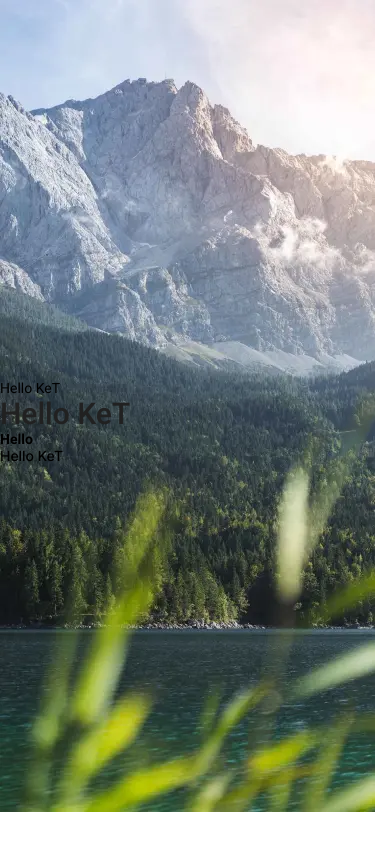
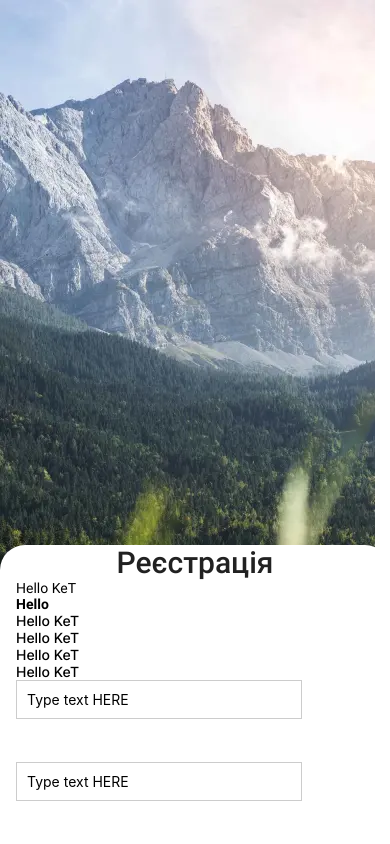
Before and after one commit to VIlliaV/hw-native, a React Native app: screen / in a window 390 px wide. Built offline with nearby package versions, Linux system fonts and the light colour scheme.

Commit message:
ADD || screen

```diff
--- a/App.js
+++ b/App.js
@@ -1,17 +1,12 @@
 import { StatusBar } from "expo-status-bar";
-import {
-  Text,
-  View,
-  ImageBackground,
-  Platform,
-  StyleSheet,
-} from "react-native";
+import { Text, View, ImageBackground, Platform } from "react-native";
 
 import { useFonts } from "expo-font";
 import { styles } from "./style/styles";
 
 import back_ground from "./assets/image/Photo BG.webp";
 import back_ground_2x from "./assets/image/Photo BGx2.webp";
+import RegistrationScreen from "./components/auth/RegistrationScreen";
 
 export default function App() {
   const [fontsLoaded] = useFonts({
@@ -26,39 +21,15 @@ export default function App() {
   }
 
   return (
-    <View style={styles.container}>
+    <View style={{ flex: 1 }}>
       <ImageBackground
         source={Platform.OS === "ios" ? back_ground_2x : back_ground}
         resizeMode="cover"
-        style={styles.image}
+        style={{ ...styles.image, justifyContent: "flex-end" }}
       >
-        <Text style={styles.text}>Hello KeT</Text>
-        <Text style={styles.title}>Hello KeT</Text>
-        <Text style={{ fontFamily: "Roboto-Bold" }}>Hello </Text>
-        <Text style={{ fontFamily: "Inter-Medium" }}>Hello KeT</Text>
+        <RegistrationScreen />
         <StatusBar style="auto" />
       </ImageBackground>
     </View>
   );
 }
-
-// const styles = StyleSheet.create({
-//   container: {
-//     flex: 1,
-//   },
-//   image: {
-//     flex: 1,
-//     justifyContent: "center",
-//   },
-//   text: {
-//     fontFamily: "Roboto-Regular",
-//     ...Platform.select({
-//       ios: {
-//         fontSize: 30,
-//       },
-//       android: {
-//         color: "#ffffff",
-//       },
-//     }),
-//   },
-// });
--- /dev/null
+++ b/components/auth/RegistrationScreen.js
@@ -0,0 +1,48 @@
+import {
+  KeyboardAvoidingView,
+  Platform,
+  Text,
+  TextInput,
+  View,
+} from "react-native";
+import { styles } from "../../style/styles";
+import { useState } from "react";
+
+const RegistrationScreen = () => {
+  const [text, setText] = useState("");
+  return (
+    <KeyboardAvoidingView // визначаємо ОС та налаштовуємо поведінку клавіатури
+      behavior={Platform.OS === "ios" ? "padding" : "padding"}
+      style={styles.popUp}
+    >
+      <Text style={styles.title}>Реєстрація</Text>
+      <Text style={styles.text}>Hello KeT</Text>
+      <Text style={{ fontFamily: "Roboto-Bold" }}>Hello </Text>
+      <Text style={{ fontFamily: "Inter-Medium" }}>Hello KeT</Text>
+      <Text style={{ fontFamily: "Inter-Medium" }}>Hello KeT</Text>
+      <Text style={{ fontFamily: "Inter-Medium" }}>Hello KeT</Text>
+      <Text style={{ fontFamily: "Inter-Medium" }}>Hello KeT</Text>
+
+      <TextInput
+        placeholder="Type text HERE"
+        value={text}
+        onChangeText={setText}
+        style={styles.textInput}
+      />
+      <TextInput
+        placeholder="Type text HERE"
+        // value={text}
+        // onChangeText={setText}
+        style={styles.textInput}
+      />
+    </KeyboardAvoidingView>
+
+    // <View style={styles.popUp}>
+
+    //   <Text style={{ fontFamily: "Inter-Medium" }}>Hello KeT</Text>
+    //   <Text style={{ fontFamily: "Inter-Medium" }}>TEST</Text>
+    // </View>
+  );
+};
+
+export default RegistrationScreen;
--- a/style/styles.js
+++ b/style/styles.js
@@ -4,17 +4,37 @@ import { color } from "./color";
 export const styles = StyleSheet.create({
   container: {
     flex: 1,
+    backgroundColor: color.bg,
+    paddingHorizontal: 16,
   },
   image: {
     flex: 1,
-    justifyContent: "center",
+    // justifyContent: "flex-start",
   },
+  popUp: {
+    position: "relative",
+    justifyContent: "flex-end",
+    backgroundColor: color.bg,
+    paddingHorizontal: 16,
+    borderTopLeftRadius: 25,
+    borderTopRightRadius: 25,
+  },
+
   text: {
     fontFamily: "Roboto-Regular",
+  },
+  textInput: {
+    borderWidth: 1,
+    borderColor: "#ccc",
+    padding: 10,
+    width: "80%",
+    marginBottom: 43,
   },
   title: {
     fontFamily: "Roboto-Medium",
     fontSize: 30,
+    textAlign: "center",
+    lineHeight: 35,
     color: color.primary,
     //? just for test:
     ...Platform.select({
```
Also changed, not shown: components/auth/LoginScreen.js (added, +33 -0 lines), screens/PostsScreen.js (added).
